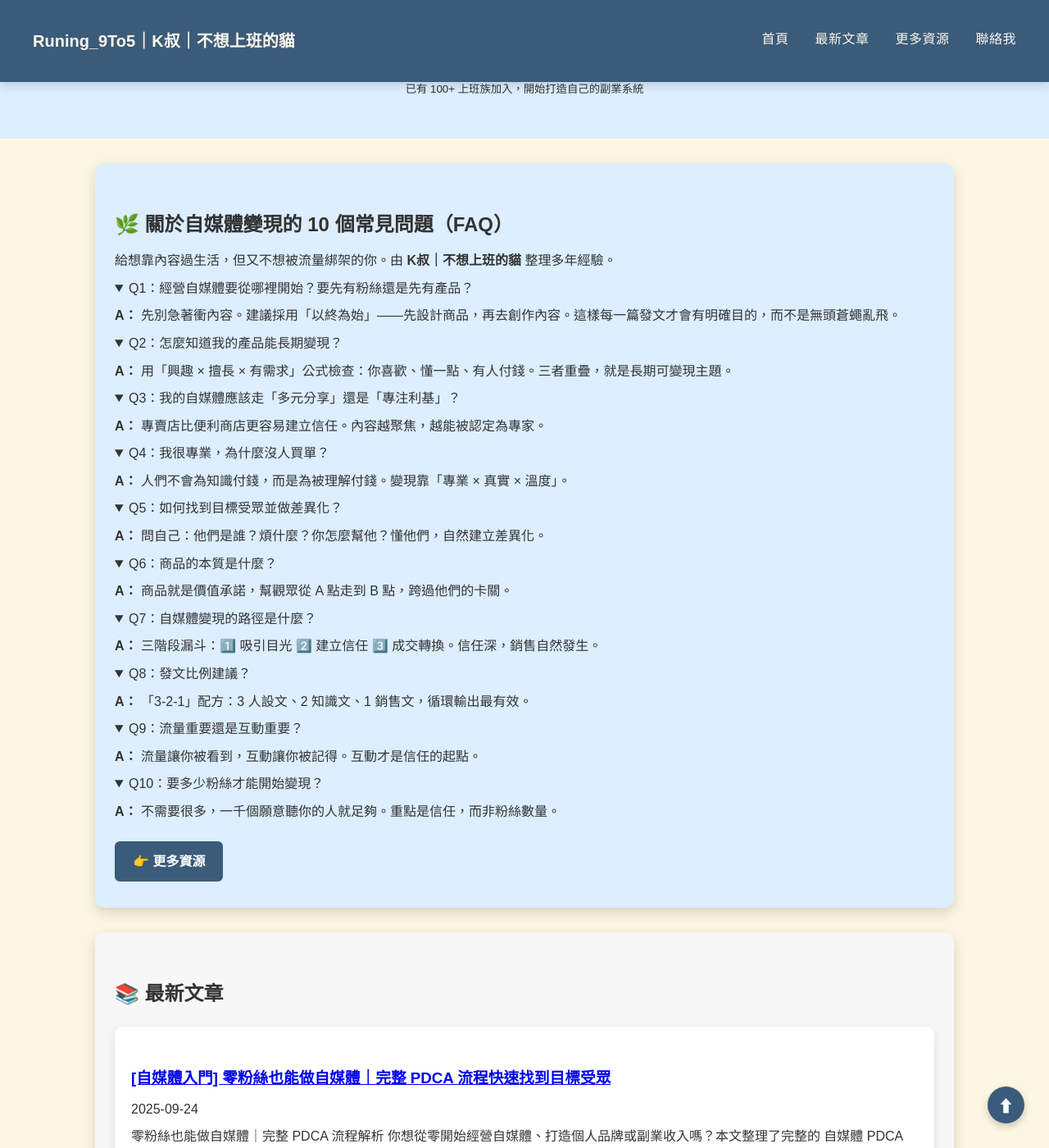
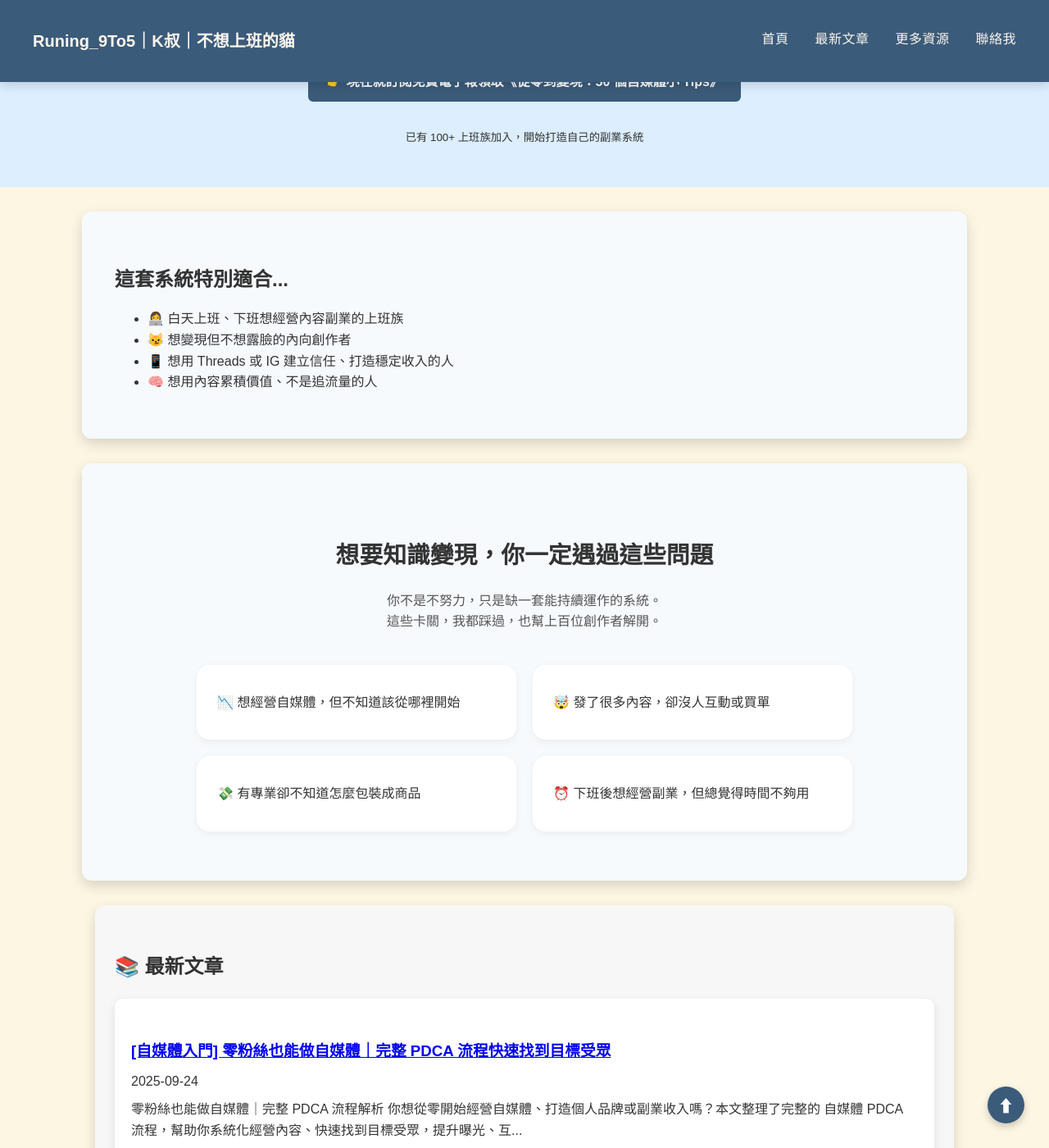
Before and after one commit to KenHAI666/Runing9TO5, a Jekyll site: the page built from index.md, in a window 1280 px wide and 1400 px high, scrolled down 331 px. Shown: the whole window at 82% size. Built offline with Jekyll 4.4.1, drawn with Linux system fonts in a browser that asks for light colours; some of the changed text lies outside the part shown.

Commit message:
Update index.md

```diff
--- a/index.md
+++ b/index.md
@@ -25,15 +25,132 @@
 <!-- SEO 短版 Hero 區 -->
 <section class="hero" style="background:#dceeff; padding:40px;text-align:center;">
   <h1>Runing9TO5｜陪上班族與內向創作者，打造可持續的自媒體變現系統</h1>
-  <h2>不露臉、 從零開始也能靠自媒體變現</h2>
-  <p>從零粉絲到自媒體收入<br>
-    我親身實踐成功案例，找我諮詢的粉絲也都做到<br>
+  <h2>不露臉、低風險，用內容打造第二收入</h2>
+  <p>我是 K叔｜不想上班的貓。<br>專為上班族與內向創作者設計的變現系統，<br>從零開始打造不被流量綁架的副業。</p>
+  <p>我親身實踐成功案例，找我諮詢的粉絲也都做到<br>
     電子報完整整理操作流程<br>
    <a href="#subscribe" class="btn-external" style="margin-bottom:30px;">👉 現在就訂閱免費電子報領取《從零到變現：50 個自媒體小 Tips》</a>
   <br>
   <small>已有 100+ 上班族加入，開始打造自己的副業系統</small>
   </p>
 
+</section>
+<!-- 適合誰 -->
+<section class="card-section" style="padding:40px; background:#f6fafd;" id="who-for">
+  <h2>這套系統特別適合...</h2>
+  <ul>
+    <li>👩‍💻 白天上班、下班想經營內容副業的上班族</li>
+    <li>😼 想變現但不想露臉的內向創作者</li>
+    <li>📱 想用 Threads 或 IG 建立信任、打造穩定收入的人</li>
+    <li>🧠 想用內容累積價值、不是追流量的人</li>
+  </ul>
+</section>
+
+<!-- 痛點區-->
+<section id="pain-points" class="card-section" style="padding:60px 40px; background:#f6fafd; text-align:center;">
+  <h2 style="font-size:1.8em; margin-bottom:20px;">想要知識變現，你一定遇過這些問題</h2>
+  <p style="color:#555; max-width:700px; margin:0 auto 40px;">
+    你不是不努力，只是缺一套能持續運作的系統。<br>
+    這些卡關，我都踩過，也幫上百位創作者解開。
+  </p>
+
+  <div style="display:flex; flex-wrap:wrap; justify-content:center; gap:20px; max-width:800px; margin:0 auto;">
+    <div style="flex:1 1 320px; background:#fff; border-radius:16px; padding:25px; box-shadow:0 3px 10px rgba(0,0,0,0.05); text-align:left;">
+      <p>📉 想經營自媒體，但不知道該從哪裡開始</p>
+    </div>
+    <div style="flex:1 1 320px; background:#fff; border-radius:16px; padding:25px; box-shadow:0 3px 10px rgba(0,0,0,0.05); text-align:left;">
+      <p>🤯 發了很多內容，卻沒人互動或買單</p>
+    </div>
+    <div style="flex:1 1 320px; background:#fff; border-radius:16px; padding:25px; box-shadow:0 3px 10px rgba(0,0,0,0.05); text-align:left;">
+      <p>💸 有專業卻不知道怎麼包裝成商品</p>
+    </div>
+    <div style="flex:1 1 320px; background:#fff; border-radius:16px; padding:25px; box-shadow:0 3px 10px rgba(0,0,0,0.05); text-align:left;">
+      <p>⏰ 下班後想經營副業，但總覺得時間不夠用</p>
+    </div>
+  </div>
+</section>
+
+<!-- 最新文章區 -->
+<section class="card-section" style="background:#f7f7f7;">
+  <h2>📚 最新文章</h2>
+  {% for post in site.posts limit:3 %}
+   <article>
+    <div class="card-section-1">
+      <h3><a href="{{ post.url }}">{{ post.title }}</a></h3>
+      <p class="post-date">{{ post.date | date: "%Y-%m-%d" }}</p>
+      <p class="post-excerpt">{{ post.excerpt | strip_html | truncate:100 }}</p>
+      <a href="{{ post.url }}" class="read-more">閱讀更多 →</a>
+    </div>
+  </article>
+  {% endfor %}
+
+</section>
+
+<!-- 用戶回饋區 -->
+<section class="card-section animate-section" style="background:#FAFAFA;">
+  <h2 class="slide-in">用戶回饋</h2>
+  <p class="slide-in">讀者與學員的真實心得：</p>
+
+  <div class="testimonial slide-in">
+    <blockquote>「特別適合內向創作者 & 邊上班邊想經營內容的人讓你慢慢培養產出節奏、寫得順、跑得穩
+打造出專屬自己的個人品牌~💪」
+      <p>小花生，自媒體小編</p>
+    </blockquote>
+  </div>
+
+  <div class="testimonial slide-in">
+    <blockquote>「K叔電子報超讚！，讓我開始懂得怎麼規劃內容，感覺不再那麼迷茫。」
+      <p>月行，Threads創作者</p>
+    </blockquote>
+  </div>
+
+  <div class="testimonial slide-in">
+    <blockquote>「這個人沒有太多花俏的行銷總讓我感覺像是在跟隔壁同事聊天一樣可以一起厭世、一起碎唸生活。」
+      <p> TING J.， 叛逆工程師，自媒體新手</p>
+    </blockquote>
+  </div>
+</section>
+
+<!-- 電子報 -->
+<section class="card-section" style="background:#dceeff;" id="subscribe">
+<h2>準備好打造屬於你的自媒體變現系統嗎？</h2>
+  <p>訂閱電子報，領取《從零到變現：50 個自媒體小 Tips》</p>
+  <small>100+ 上班族已經開始行動｜從小副業開始改變人生</small>
+  <div class="newsletter-box">
+    <script async data-uid="49e70b7c7c" src="https://ken-66.kit.com/49e70b7c7c/index.js"></script>
+  </div>
+</section>
+
+ <!-- 關於我區 -->
+<section class="card-section" style="background:#FAFAFA;">
+  <h2>關於 K叔｜不想上班的貓</h2>
+  <img src="/assets/images/me.jpeg" alt="K叔｜不想上班的貓 大頭照" class="about-img">
+
+  <p>嗨，我是 <strong>K叔</strong>，<strong>RUNING_9to5</strong> 的創辦人，一位幫助上班族與創作者「逃離朝九晚五」的自媒體教練。</p>
+  <p>我專注於把「經驗 × 策略」變成能持續帶來收入的系統，讓你不只是分享生活，而是靠內容養生活。</p>
+
+  <ul>
+    <li>💡 <strong>自媒體變現教學：</strong> 用內容打造穩定收入系統。</li>
+    <li>📘 <strong>電子書販售策略：</strong> 把你的知識轉成被動收益。</li>
+    <li>🧑‍💻 <strong>一對一諮詢服務：</strong> 協助你釐清定位，制定具體行動方案。</li>
+  </ul>
+
+  <p>我的文字不是為了爆紅，而是想讓你找到屬於自己的出口。</p>
+
+  <h3>關於這裡</h3>
+  <p><strong>自媒體 × 斜槓 × 個人品牌｜從上班族到自由工作者</strong></p>
+
+  <p>這裡是 <strong>K叔的數位筆記本</strong>，專門整理 <strong>自媒體經營、內容變現、斜槓副業</strong> 的方法與實戰筆記。</p>
+  <p>如果你是一位想突破日常、卻又擔心沒有方向的上班族，這裡有最實用的筆記，陪你從「想開始」到「能做到」。</p>
+
+  <ul>
+    <li>🎯 自媒體定位與經營策略</li>
+    <li>✍️ 內容創作與寫作輸出方法</li>
+    <li>💼 斜槓副業的低成本啟動模式</li>
+    <li>🌱 個人品牌養成與長期經營心法</li>
+  </ul>
+
+  <p><strong>我相信，自由不是辭職後才開始，而是從現在就能累積的選擇權。</strong></p>
 </section>
 <!-- FAQ 區 -->
  <section class="card-section animate-section" id="faq">
@@ -45,7 +162,7 @@
     <p><strong>A：</strong> 先別急著衝內容。建議採用「以終為始」——先設計商品，再去創作內容。這樣每一篇發文才會有明確目的，而不是無頭蒼蠅亂飛。</p>
   </details>
 
-  <details open>
+  <details>
     <summary>Q2：怎麼知道我的產品能長期變現？</summary>
     <p><strong>A：</strong> 用「興趣 × 擅長 × 有需求」公式檢查：你喜歡、懂一點、有人付錢。三者重疊，就是長期可變現主題。</p>
   </details>
@@ -55,37 +172,37 @@
     <p><strong>A：</strong> 專賣店比便利商店更容易建立信任。內容越聚焦，越能被認定為專家。</p>
   </details>
 
-  <details open>
+   <details>
     <summary>Q4：我很專業，為什麼沒人買單？</summary>
     <p><strong>A：</strong> 人們不會為知識付錢，而是為被理解付錢。變現靠「專業 × 真實 × 溫度」。</p>
   </details>
 
-  <details open>
+  <details>
     <summary>Q5：如何找到目標受眾並做差異化？</summary>
     <p><strong>A：</strong> 問自己：他們是誰？煩什麼？你怎麼幫他？懂他們，自然建立差異化。</p>
   </details>
 
-  <details open>
+   <details>
     <summary>Q6：商品的本質是什麼？</summary>
     <p><strong>A：</strong> 商品就是價值承諾，幫觀眾從 A 點走到 B 點，跨過他們的卡關。</p>
   </details>
 
-  <details open>
+   <details>
     <summary>Q7：自媒體變現的路徑是什麼？</summary>
     <p><strong>A：</strong> 三階段漏斗：1️⃣ 吸引目光 2️⃣ 建立信任 3️⃣ 成交轉換。信任深，銷售自然發生。</p>
   </details>
 
-  <details open>
+   <details>
     <summary>Q8：發文比例建議？</summary>
     <p><strong>A：</strong> 「3-2-1」配方：3 人設文、2 知識文、1 銷售文，循環輸出最有效。</p>
   </details>
 
-  <details open>
+  <details>
     <summary>Q9：流量重要還是互動重要？</summary>
     <p><strong>A：</strong> 流量讓你被看到，互動讓你被記得。互動才是信任的起點。</p>
   </details>
 
-  <details open>
+   <details>
     <summary>Q10：要多少粉絲才能開始變現？</summary>
     <p><strong>A：</strong> 不需要很多，一千個願意聽你的人就足夠。重點是信任，而非粉絲數量。</p>
   </details>
@@ -182,89 +299,7 @@
 }
 </script>
 
-<!-- 最新文章區 -->
-<section class="card-section" style="background:#f7f7f7;">
-  <h2>📚 最新文章</h2>
-  {% for post in site.posts limit:3 %}
-   <article>
-    <div class="card-section-1">
-      <h3><a href="{{ post.url }}">{{ post.title }}</a></h3>
-      <p class="post-date">{{ post.date | date: "%Y-%m-%d" }}</p>
-      <p class="post-excerpt">{{ post.excerpt | strip_html | truncate:100 }}</p>
-      <a href="{{ post.url }}" class="read-more">閱讀更多 →</a>
-    </div>
-  </article>
-  {% endfor %}
-
-</section>
-
-<!-- 用戶回饋區 -->
-<section class="card-section animate-section" style="background:#FAFAFA;">
-  <h2 class="slide-in">用戶回饋</h2>
-  <p class="slide-in">讀者與學員的真實心得：</p>
-
-  <div class="testimonial slide-in">
-    <blockquote>「特別適合內向創作者 & 邊上班邊想經營內容的人讓你慢慢培養產出節奏、寫得順、跑得穩
-打造出專屬自己的個人品牌~💪」
-      <p>小花生，自媒體小編</p>
-    </blockquote>
-  </div>
-
-  <div class="testimonial slide-in">
-    <blockquote>「K叔電子報超讚！，讓我開始懂得怎麼規劃內容，感覺不再那麼迷茫。」
-      <p>月行，Threads創作者</p>
-    </blockquote>
-  </div>
-
-  <div class="testimonial slide-in">
-    <blockquote>「這個人沒有太多花俏的行銷總讓我感覺像是在跟隔壁同事聊天一樣可以一起厭世、一起碎唸生活。」
-      <p> TING J.， 叛逆工程師，自媒體新手</p>
-    </blockquote>
-  </div>
-</section>
-
-<!-- 電子報 -->
-<section class="card-section" style="background:#dceeff;" id="subscribe">
-  <h2>訂閱電子報</h2>
-  <p>📬 輸入你的 Email，加入我們！領取《從零到變現：50 個自媒體小 Tips》</p>
-  <div class="newsletter-box">
-    <script async data-uid="49e70b7c7c" src="https://ken-66.kit.com/49e70b7c7c/index.js"></script>
-  </div>
-</section>
-
- <!-- 關於我區 -->
-<section class="card-section" style="background:#FAFAFA;">
-  <h2>關於 K叔｜不想上班的貓</h2>
-  <img src="/assets/images/me.jpeg" alt="K叔｜不想上班的貓 大頭照" class="about-img">
-
-  <p>嗨，我是 <strong>K叔</strong>，<strong>RUNING_9to5</strong> 的創辦人，一位幫助上班族與創作者「逃離朝九晚五」的自媒體教練。</p>
-  <p>我專注於把「經驗 × 策略」變成能持續帶來收入的系統，讓你不只是分享生活，而是靠內容養生活。</p>
-
-  <ul>
-    <li>💡 <strong>自媒體變現教學：</strong> 用內容打造穩定收入系統。</li>
-    <li>📘 <strong>電子書販售策略：</strong> 把你的知識轉成被動收益。</li>
-    <li>🧑‍💻 <strong>一對一諮詢服務：</strong> 協助你釐清定位，制定具體行動方案。</li>
-  </ul>
-
-  <p>我的文字不是為了爆紅，而是想讓你找到屬於自己的出口。</p>
-
-  <h3>關於這裡</h3>
-  <p><strong>自媒體 × 斜槓 × 個人品牌｜從上班族到自由工作者</strong></p>
-
-  <p>這裡是 <strong>K叔的數位筆記本</strong>，專門整理 <strong>自媒體經營、內容變現、斜槓副業</strong> 的方法與實戰筆記。</p>
-  <p>如果你是一位想突破日常、卻又擔心沒有方向的上班族，這裡有最實用的筆記，陪你從「想開始」到「能做到」。</p>
-
-  <ul>
-    <li>🎯 自媒體定位與經營策略</li>
-    <li>✍️ 內容創作與寫作輸出方法</li>
-    <li>💼 斜槓副業的低成本啟動模式</li>
-    <li>🌱 個人品牌養成與長期經營心法</li>
-  </ul>
-
-  <p><strong>我相信，自由不是辭職後才開始，而是從現在就能累積的選擇權。</strong></p>
-</section>
-
-
+<!-- 聯絡我 -->
 <section class="card-section" style="background:#FAFAFA;">
   <h2>聯絡我 / 社群</h2>
   <p>Email：<a href="mailto:uncleKen@runing9to5.com">uncleKen@runing9to5.com</a></p>
```
Also changed, not shown: other parts of index.md (+1 -1 lines).
